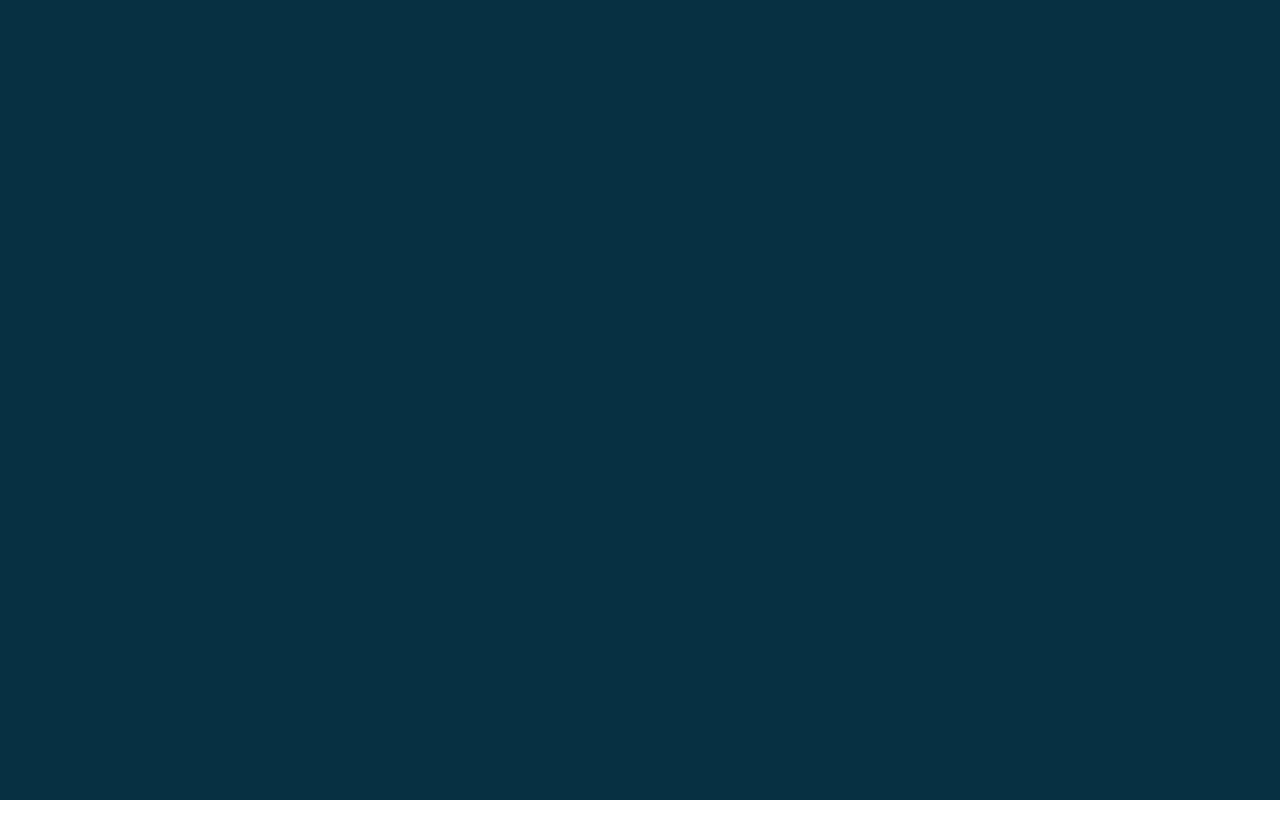
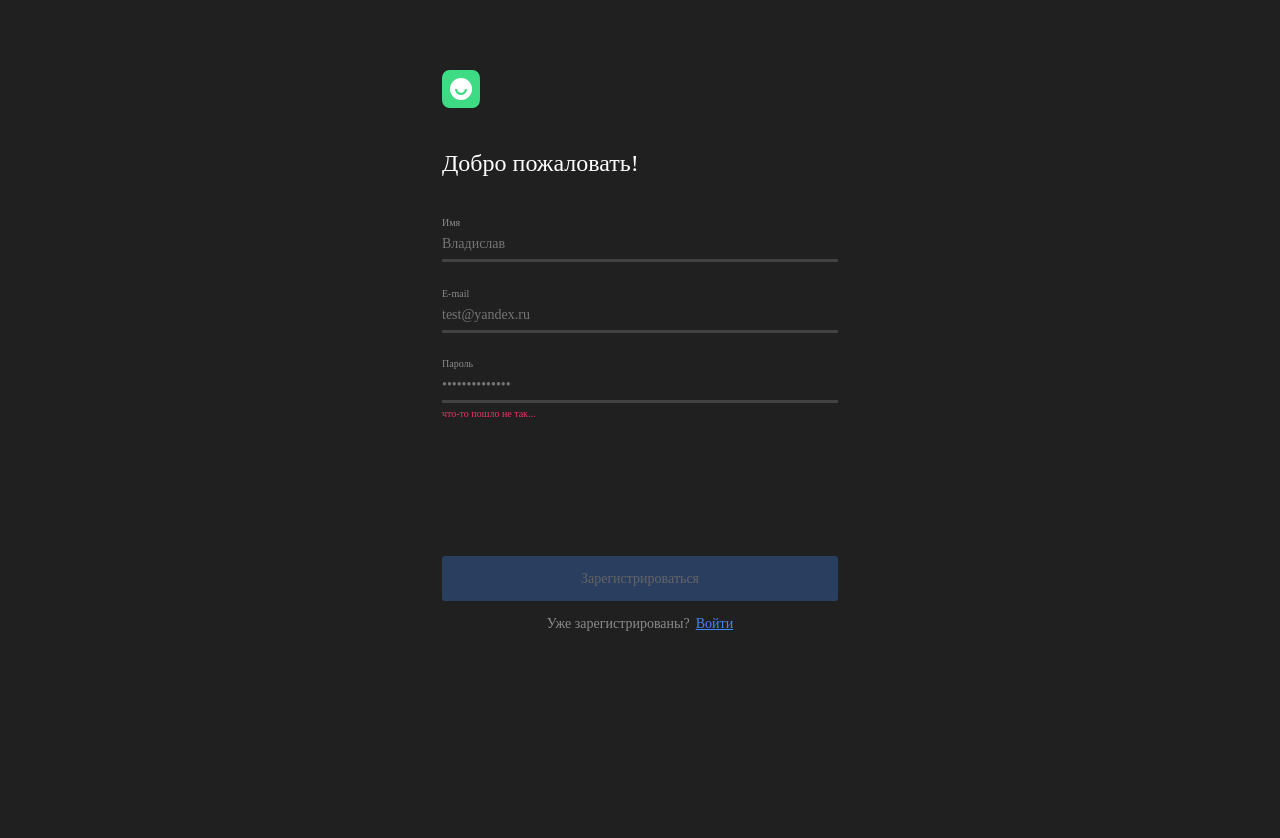
Before and after one commit to Polar-Bear777/movies-explorer-frontend, a React (Create React App) app: page /signup in a window 1280 px wide. Shown: the top 838 px of the page. Before the commit the page ends 800 px from the top, so only its background shows below. Built offline with nearby package versions, Linux system fonts and the light colour scheme.

Commit message:
Начал работу над компонентом register и подравил компонент profile

```diff
--- a/src/components/Profile/Profile.css
+++ b/src/components/Profile/Profile.css
@@ -3,12 +3,13 @@
   flex-direction: column;
 }
 
-.profile__container {
+.profile__blocks {
   background-color: #202020;
   display: flex;
   flex-direction: column;
   align-items: center;
   padding: 74px 10px 70px;
+  height: 100vh;
 }
 
 .profile__title {
@@ -31,13 +32,13 @@
   width: 100%;
 }
 
-.profile__container-input {
+.profile__block-input {
   width: 100%;
   display: flex;
   flex-wrap: wrap;
 }
 
-.profile__container-input:first-child {
+.profile__block-input:first-child {
   border-bottom: 1px solid #424242;
   margin-bottom: 16px;
 }
@@ -164,7 +165,7 @@
 
 /* Точка перелома между 1280 и 768 */
 @media (max-width: 768px) {
-  .profile__container {
+  .profile__blocks {
     padding: 236px 10px 269px;
   }
 
@@ -179,7 +180,7 @@
 
 /* Точка перелома между 768 и 320 */
 @media (max-width: 320px) {
-  .profile__container {
+  .profile__blocks {
     padding: 70px 30px 40px;
   }
 
--- a/src/components/Profile/Profile.js
+++ b/src/components/Profile/Profile.js
@@ -48,20 +48,14 @@ function Profile({ isloggedIn }) {
     setGonnaEdit(true);
   }
 
-  // это только для проверки верстки , далее удаляю
-  const doErrorForReviewOnly = () => {
-    const span = document.querySelector('.profile__submit-error');
-    span.classList.toggle('profile__submit-error_invisible');
-  }
-
   return (
     <>
       <Header isloggedIn={isloggedIn} />
       <main className='profile'>
-        <section className='profile__container'>
+        <section className='profile__blocks'>
           <h1 className='profile__title'>Привет, Владислав!</h1>
           <form className='profile__form'>
-            <div className='profile__container-input'>
+            <div className='profile__block-input'>
               <label className='profile__input-label' htmlFor='profile__input_name'>Имя</label>
               <input name='name'
                 disabled='true'
@@ -75,7 +69,7 @@ function Profile({ isloggedIn }) {
                 id='profile__input_name'></input>
               <span className={formErrorMessage.name === 'undefined' ? 'profile__error-invisible' : 'profile__error'}>{formErrorMessage.name || ''}</span>
             </div>
-            <div className='profile__container-input'>
+            <div className='profile__block-input'>
               <label className='profile__input-label' htmlFor='profile__input_email'>E-mail</label>
               <input name='email'
                 disabled='true'
@@ -90,7 +84,7 @@ function Profile({ isloggedIn }) {
             {gonnaEdit ?
               <>
                 <span className='profile__submit-error profile__submit-error_invisible'>При обновлении профиля произошла ошибка.</span>
-                <button onClick={doErrorForReviewOnly} type='submit' className='profile__button-save'>Сохранить</button>
+                <button type='submit' className='profile__button-save'>Сохранить</button>
               </> :
               <button onClick={handelEdit} type='button' className='profile__button-edit'>Редактировать</button>
             }
--- a/src/components/Register/Register.css
+++ b/src/components/Register/Register.css
@@ -0,0 +1,185 @@
+.register {
+  background-color: #202020;
+  display: flex;
+  flex-direction: column;
+  align-items: center;
+  height: 100vh;
+  padding: 70px 30px;
+}
+
+.register__block-top {
+  width: 396px;
+  display: flex;
+  flex-direction: column;
+  align-items: flex-start;
+}
+
+.register__logo:hover {
+  cursor: pointer;
+  opacity: .8;
+}
+
+.register__title {
+  font-weight: 500;
+  font-size: 24px;
+  line-height: 29px;
+  color: #FFFFFF;
+  margin-top: 37px;
+}
+
+.register__block-main {
+  width: 396px;
+  display: flex;
+  flex-direction: column;
+  align-items: flex-start;
+  padding: 18px 30px;
+}
+
+.register__label {
+  font-weight: 400;
+  font-size: 10px;
+  line-height: 12px;
+  color: #8B8B8B;
+  width: 100%;
+  display: inline-block;
+  text-align: start;
+  margin-bottom: 5px;
+}
+
+.register__input {
+  font-weight: 400;
+  font-size: 14px;
+  line-height: 17px;
+  color: #FFFFFF;
+  border: 0;
+  background-color: #202020;
+  width: 100%;
+  padding: 0;
+  padding-bottom: 7px;
+  border-bottom: solid #424242;
+}
+
+.register__input:focus {
+  outline: none;
+  transform: scale(1.1);
+}
+
+.register__button-submit {
+  background: #4285F4;
+  border-radius: 3px;
+  font-weight: 500;
+  font-size: 14px;
+  line-height: 17px;
+  text-align: center;
+  color: #FFFFFF;
+  border: 0;
+  width: 100%;
+  height: 45px;
+  margin-top: 132px;
+}
+
+.register__button-submit[disabled] {
+  opacity: .3;
+}
+
+.register__button-submit[disabled]:hover {
+  cursor: not-allowed;
+}
+
+.register__button-submit:hover {
+  cursor: pointer;
+  opacity: .8;
+}
+
+
+.register__block-bottom {
+  margin: 0 auto;
+  display: flex;
+  flex-direction: row;
+  align-items: center;
+  gap: 6px;
+  padding: 0px 30px;
+}
+
+.register__link-description {
+  font-weight: 400;
+  font-size: 14px;
+  line-height: 17px;
+  text-align: center;
+  color: #8B8B8B;
+}
+
+.register__link-login {
+  font-weight: 400;
+  font-size: 14px;
+  line-height: 17px;
+  text-align: center;
+  color: #4285F4;
+}
+
+.register__link-login:hover {
+  opacity: .7;
+}
+
+.register__error {
+  display: inline-block;
+  color: #EE3465;
+  font-size: 10px;
+  text-align: start;
+  min-width: 100%;
+  min-height: 16px;
+}
+
+.register__error-invisible {
+  display: none;
+}
+
+@media (max-width: 768px) {
+  .register {
+    padding: 232px 30px;
+  }
+}
+
+@media (max-width: 460px) {
+  .register {
+    padding: 55px 30px;
+  }
+
+  .register__block-top {
+    width: 260px;
+    align-items: center;
+  }
+
+  .register__title {
+    font-size: 24px;
+    width: 260px;
+    margin-top: 49px;
+  }
+
+  .register__block-main {
+    width: 260px;
+    padding: 57px 0;
+    box-sizing: border-box;
+  }
+
+  .register__logo {
+    margin-top: -10px;
+  }
+
+  .register__button-submit {
+    font-size: 12px;
+    margin-top: 220px;
+  }
+
+  .register__link-description {
+    font-size: 12px;
+  }
+
+  .register__link-login {
+    font-size: 12px;
+  }
+
+  .register__block-bottom {
+    gap: 8px;
+  }
+}
--- a/src/components/Register/Register.js
+++ b/src/components/Register/Register.js
@@ -1,11 +1,114 @@
+import './Register.css'
+import logo from '../../images/header__logo.svg';
 import { Link } from 'react-router-dom';
 import { useState } from 'react';
 
-function Register() {
+function Register({ onRegistration }) {
+  const [formValue, setFormValue] = useState({});
+  const [formErrorMessage, setFormErrorMessage] = useState({});
+  const isFormFieldsValid = !formErrorMessage.name &&
+    !formErrorMessage.email &&
+    !formErrorMessage.password &&
+    formErrorMessage.name == '' &&
+    formErrorMessage.email == '' &&
+    formErrorMessage.password == '';
+
+  function handleChangeName(e) {
+    const { name, value } = e.target;
+    setFormValue({
+      ...formValue,
+      [name]: value
+    });
+
+    setFormErrorMessage({
+      ...formErrorMessage,
+      [name]: e.target.validationMessage
+    })
+  }
+
+  function handleChangeEmail(e) {
+    const { name, value } = e.target;
+    setFormValue({
+      ...formValue,
+      [name]: value
+    });
+
+    setFormErrorMessage({
+      ...formErrorMessage,
+      [name]: e.target.validationMessage
+    })
+  }
+
+  function handleChangePassword(e) {
+    const { name, value } = e.target;
+    setFormValue({
+      ...formValue,
+      [name]: value
+    });
+
+    setFormErrorMessage({
+      ...formErrorMessage,
+      [name]: e.target.validationMessage
+    })
+  }
+
+  function handleSubmit(e) {
+    e.preventDefault();
+    const { name, email, password } = formValue;
+    onRegistration(name, email, password, e)
+  }
+
   return (
     <main>
+      <section className='register'>
+        <div className='register__block-top'>
+          <Link to='/' className='register__logo-link'><img className='register__logo' alt='логотип' src={logo}></img></Link>
+          <h1 className='register__title'>Добро пожаловать!</h1>
+        </div>
+        <div className='register__block-main'>
+          <form className='registern__form' onSubmit={handleSubmit}>
+            <label className='register__label' htmlFor='register__input_name'>Имя</label>
+            <input className='register__input register__input_name'
+              id='register__input_name'
+              name='name'
+              required
+              minLength={2}
+              maxLength={18}
+              type="text"
+              placeholder='Владислав' //placeholder для макета, потом уберу
+              onChange={handleChangeName}></input>
+            <span className={formErrorMessage.name === 'undefined' ? 'register__error-invisible' : 'register__error'}>{formErrorMessage.name || ''}</span>
+            <label className='register__label' htmlFor='register__input_email'>E-mail</label>
+            <input className='register__input register__input_email'
+              id='register__input_email'
+              name='email'
+              required
+              type="email"
+              placeholder='test@yandex.ru' //placeholder для макета, потом уберу
+              onChange={handleChangeEmail}></input>
+            <span className={formErrorMessage.email === 'undefined' ? 'register__error-invisible' : 'register__error'}>{formErrorMessage.email || ''}</span>
+            <label className='register__label' htmlFor='register__input_password'>Пароль</label>
+            <input className='register__input register__input_password'
+              id='register__input_password'
+              name='password'
+              required
+              minLength={8}
+              maxLength={24}
+              type="password"
+              placeholder='&bull;&bull;&bull;&bull;&bull;&bull;&bull;&bull;&bull;&bull;&bull;&bull;&bull;&bull;' //placeholder для макета, потом уберу
+              onChange={handleChangePassword}></input>
+            <span className={formErrorMessage.password === 'undefined' ? 'register__error-invisible' : 'register__error'}>{formErrorMessage.password || 'что-то пошло не так...'}</span>
+            <button type='submit' disabled={!isFormFieldsValid} className='register__button-submit' >Зарегистрироваться</button>
+          </form>
+          <div className='register__block-bottom'>
+            <p className='register__link-description'>Уже зарегистрированы?</p>
+            <Link to='/signin' className='register__link-login'>Войти</Link>
+          </div>
+        </div>
+      </section>
     </main>
   )
-};
+}
 
+// BEM validation done!
 export default Register;
```
Also changed, not shown: src/components/App/App.js (+10 -0 lines), src/utils/Auth.js (added, +45 -0 lines).
